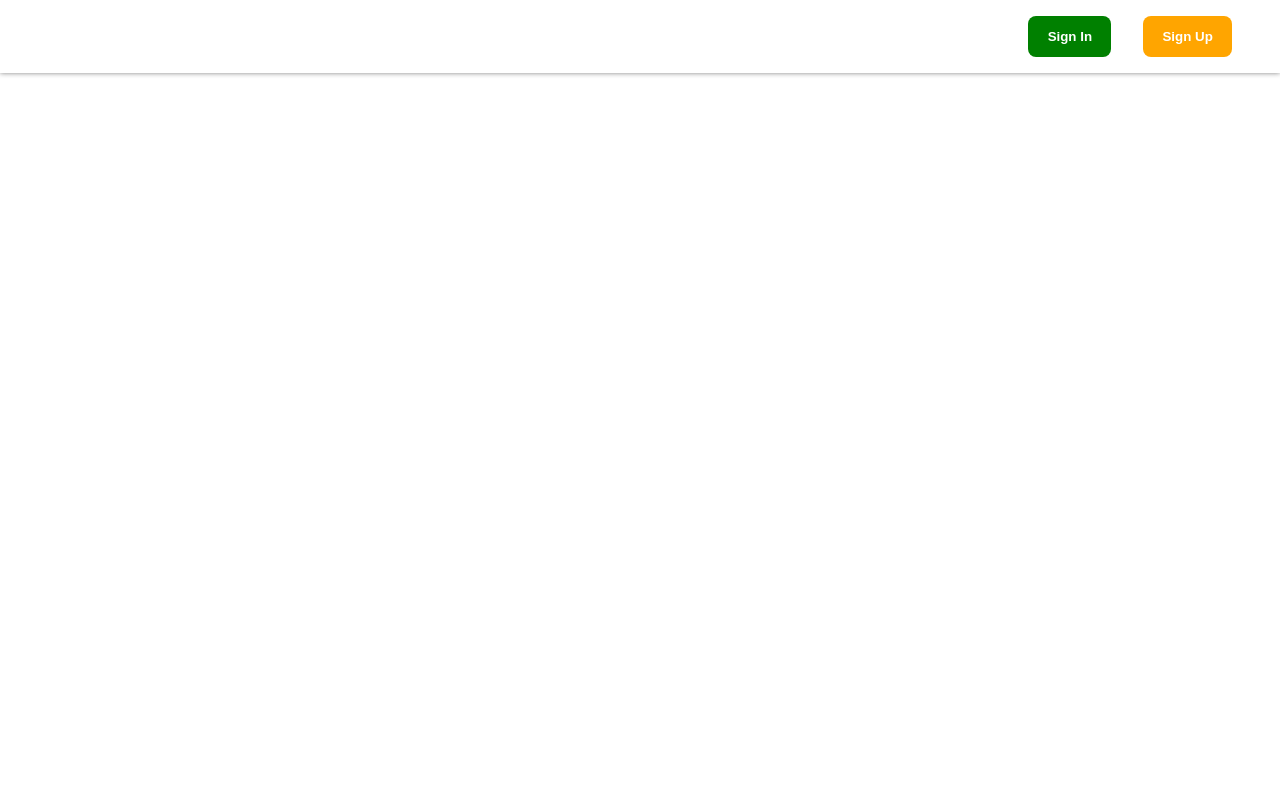
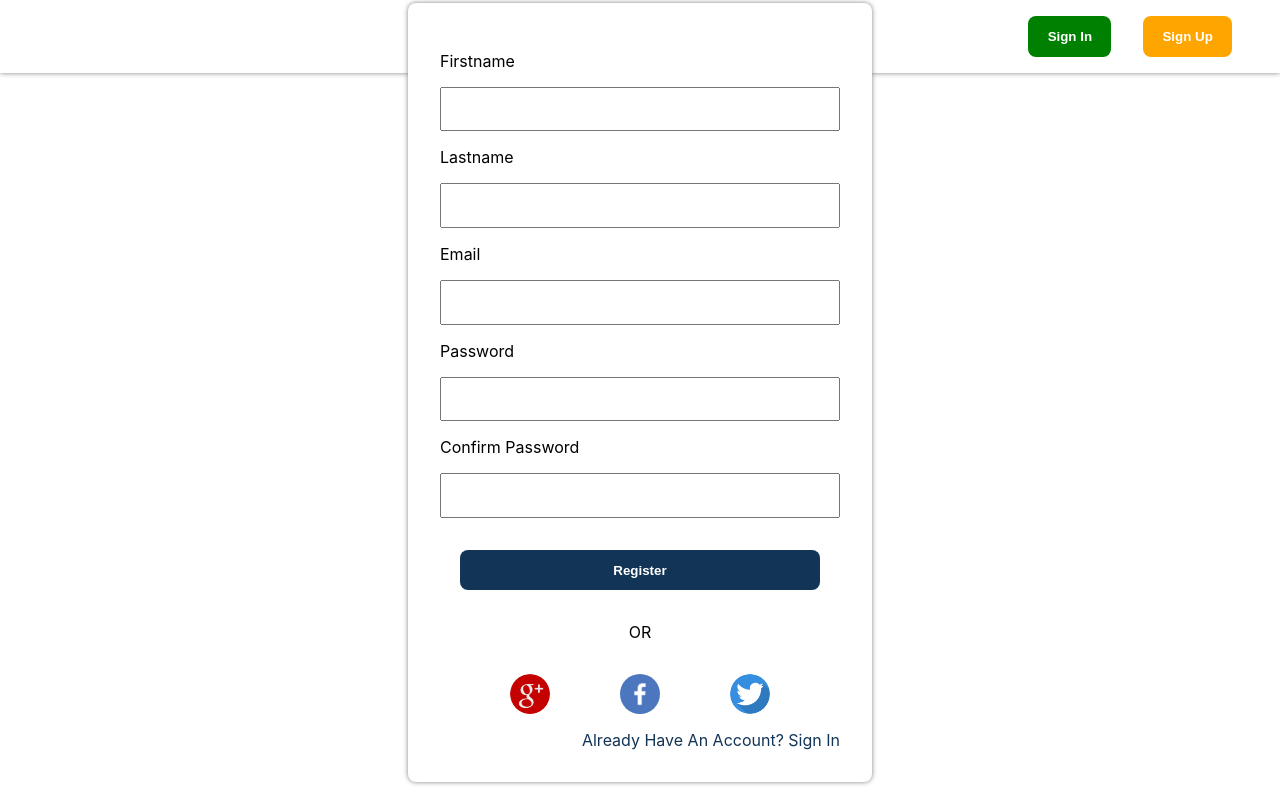
Before and after one commit to den-ganapathy/react-login, a React (Create React App) app: page /forgot-password in a window 1280 px wide. Built offline with nearby package versions, Linux system fonts and the light colour scheme.

Commit message:
added protected routes

```diff
--- a/src/App.js
+++ b/src/App.js
@@ -1,25 +1,9 @@
-import React, { useState } from "react";
+import React from "react";
 import "./App.css";
-import Home from "./Pages/Home";
-import SignIn from "./Pages/SignIn";
-import Header from "./components/Header";
-import { BrowserRouter as Router, Route } from "react-router-dom";
-
-export const PageContext = React.createContext();
+import Routes from "./root/Routes";
 
 function App() {
-  const [activepage, setActivepage] = useState("register");
-  return (
-    <PageContext.Provider value={setActivepage}>
-      <Router>
-        <div className="App">
-          <Header activepage={activepage} />
-          <Route path="/" exact component={Home} />
-          <Route path="/register" exact component={SignIn} />
-        </div>
-      </Router>
-    </PageContext.Provider>
-  );
+  return <Routes />;
 }
 
 export default App;
--- /dev/null
+++ b/src/Pages/AuthenticatedLanding.jsx
@@ -0,0 +1,14 @@
+import React, { useState } from "react";
+import Home from "./../Pages/Home";
+// import SignIn from "./../Pages/SignIn";
+import { BrowserRouter as Router, Route } from "react-router-dom";
+
+const AuthenticatedLanding = () => {
+  return (
+    <Router>
+      <Route path="/" exact component={Home} />
+    </Router>
+  );
+};
+
+export default AuthenticatedLanding;
--- a/src/Pages/SignIn.jsx
+++ b/src/Pages/SignIn.jsx
@@ -1,7 +1,7 @@
 import React from "react";
 import Login from "./../components/Login";
 
-function Home() {
+function SignIn() {
   return (
     <>
       <Login />
@@ -9,4 +9,4 @@ function Home() {
   );
 }
 
-export default Home;
+export default SignIn;
--- a/src/components/Login.jsx
+++ b/src/components/Login.jsx
@@ -7,7 +7,7 @@ import twitterIcon from "./../assets/images/twitterIcon.png";
 import GoogleLogin from "react-google-login";
 import { useDispatch } from "react-redux";
 import { useHistory } from "react-router-dom";
-import { PageContext } from "./../App";
+import { PageContext } from "./../root/Routes";
 import { signin, signUp } from "./../actions/auth";
 
 function Login() {
@@ -68,6 +68,15 @@ function Login() {
         {renderTextbox("password", "Password", "password")}
         {!signIn &&
           renderTextbox("confirmpassword", "Confirm Password", "password")}
+        {signIn && (
+          <div
+            onClick={() => history.push("/forgot-password")}
+            className="forgotpassword"
+          >
+            {" "}
+            Forgot Password
+          </div>
+        )}
         <button className="signin" onClick={() => handleForm()}>
           {signIn ? "Sign In" : "Register"}
         </button>
--- /dev/null
+++ b/src/root/ProtectedRoutes.jsx
@@ -0,0 +1,12 @@
+import React from "react";
+import SignIn from "../Pages/SignIn";
+
+const ProtectedRoute = ({
+  component: Component,
+  isAuthenticated,
+  ...props
+}) => {
+  return false ? <Component {...props} /> : <SignIn {...props} />;
+};
+
+export default ProtectedRoute;
--- /dev/null
+++ b/src/root/Routes.jsx
@@ -0,0 +1,28 @@
+import React, { useState } from "react";
+import { BrowserRouter as Router } from "react-router-dom";
+import ProtectedRoute from "./ProtectedRoutes";
+import SignIn from "../Pages/SignIn";
+import AuthenticatedLanding from "../Pages/AuthenticatedLanding";
+import Header from "./../components/Header";
+
+export const PageContext = React.createContext();
+
+const Routes = () => {
+  const [activepage, setActivepage] = useState("register");
+
+  return (
+    <PageContext.Provider value={setActivepage}>
+      <Router>
+        <Header activepage={activepage} />
+        <ProtectedRoute
+          path="/*"
+          component={AuthenticatedLanding}
+          setActivepage={setActivepage}
+        />
+        {/* <SignIn path="/register" /> */}
+      </Router>
+    </PageContext.Provider>
+  );
+};
+
+export default Routes;
--- a/src/styles/loginStyles.js
+++ b/src/styles/loginStyles.js
@@ -28,6 +28,12 @@ export const LoginWrapper = styled.div`
       :hover {
         opacity: 0.9;
       }
+    }
+    .forgotpassword {
+      text-align: right;
+      color: #123456;
+      padding-top: 1rem;
+      cursor: pointer;
     }
     .textstyle {
       text-align: center;
```
